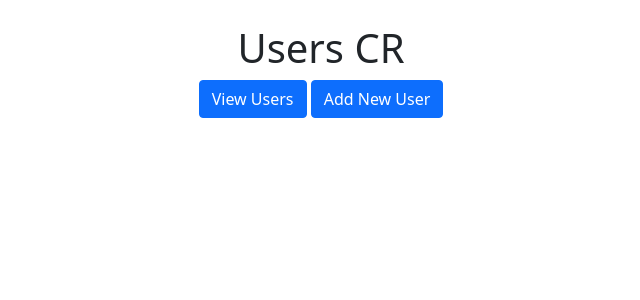
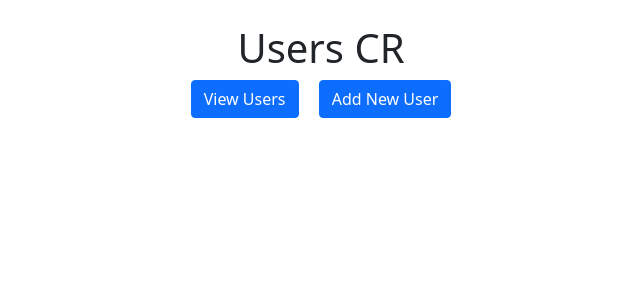
Before and after one commit to btschu/users_cr, a Flask app: page / in a window 1280 px wide. Shown: the top 300 px of the page, without its empty margins (319-959 px from the left). Run offline with Flask 2, Linux system fonts and the light colour scheme; some libraries are stand-ins or nearby versions.

Commit message:
Made a few changes to clean up code

```diff
--- a/server.py
+++ b/server.py
@@ -9,7 +9,10 @@ def index():
 
 @app.route('/users')
 def users():
-    return render_template("read_all.html", users = User.get_all())
+    context = {
+        "users" : User.get_all()
+    }
+    return render_template("read_all.html", **context)
 
 @app.route('/users/new')
 def new():
@@ -20,17 +23,5 @@ def create():
     User.save(request.form)
     return redirect('/users')
 
-# @app.route('/users/new', methods=["POST"])
-# def create_user():
-#     data = {
-#         "id": request.form["id"],
-#         "fname": request.form["fname"],
-#         "lname" : request.form["lname"],
-#         "email" : request.form["email"],
-#         "created_at": request.form["created_at"]
-#     }
-#     User.save(data)
-#     return render_template("create.html")
-
 if __name__ == '__main__':
     app.run(debug=True)
--- a/templates/index.html
+++ b/templates/index.html
@@ -11,8 +11,8 @@
 <body>
     <div class="container mx-auto text-center mt-4">
         <h1>Users CR</h1>
-        <a class="btn btn-primary" href="/users">View Users</a>
-        <a class="btn btn-primary" href="/users/new">Add New User</a>
+        <a class="btn btn-primary mr-2" href="/users">View Users</a>
+        <a class="btn btn-primary ml-2" href="/users/new">Add New User</a>
     </div>
 </body>
 </html>
--- a/templates/read_all.html
+++ b/templates/read_all.html
@@ -26,7 +26,7 @@
                         <td>{{ user.id }} </td>
                         <td>{{ user.first_name }} {{ user.last_name }}</td>
                         <td>{{ user.email }}</td>
-                        <td>{{ user.created_at }}</td>
+                        <td>{{ user.created_at.strftime('%b %d, %Y') }}</td>
                     </tr>
                 {% endfor %}
             </tbody>
```
Also changed, not shown: README.md.
